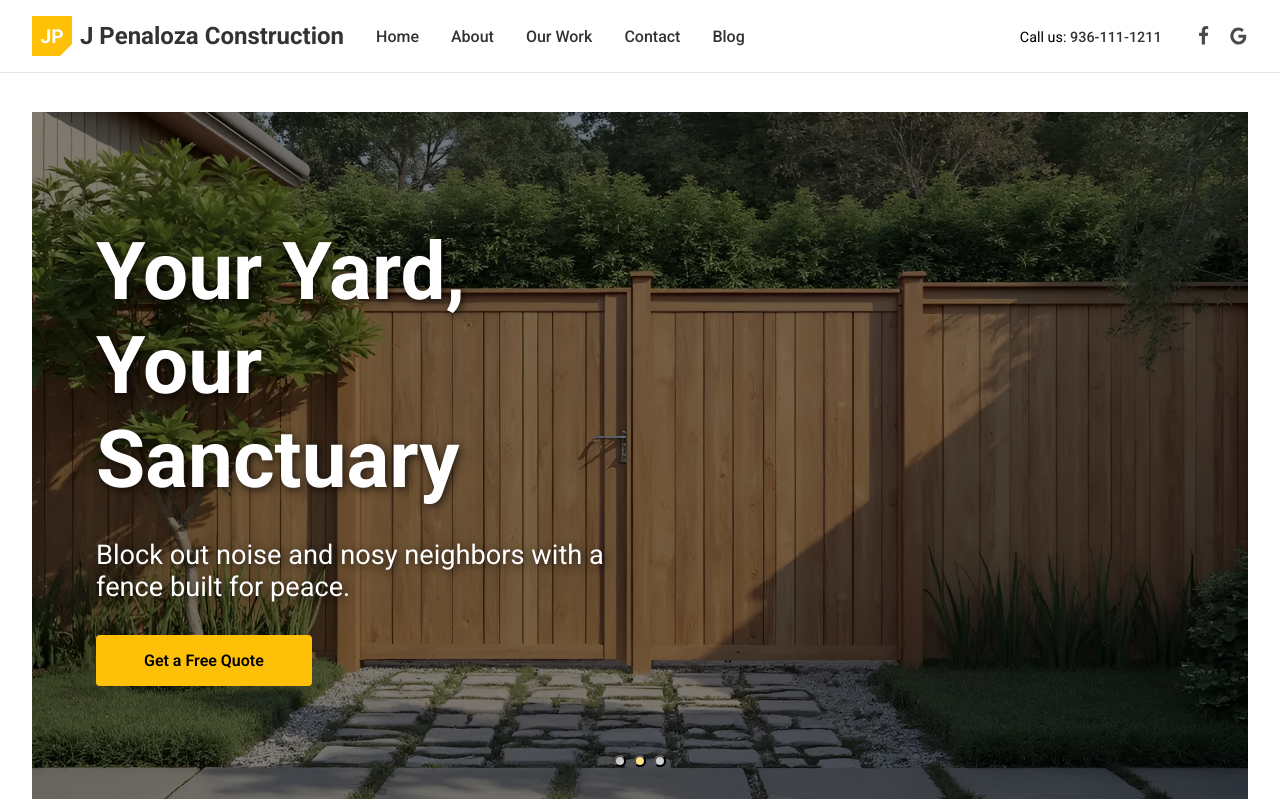
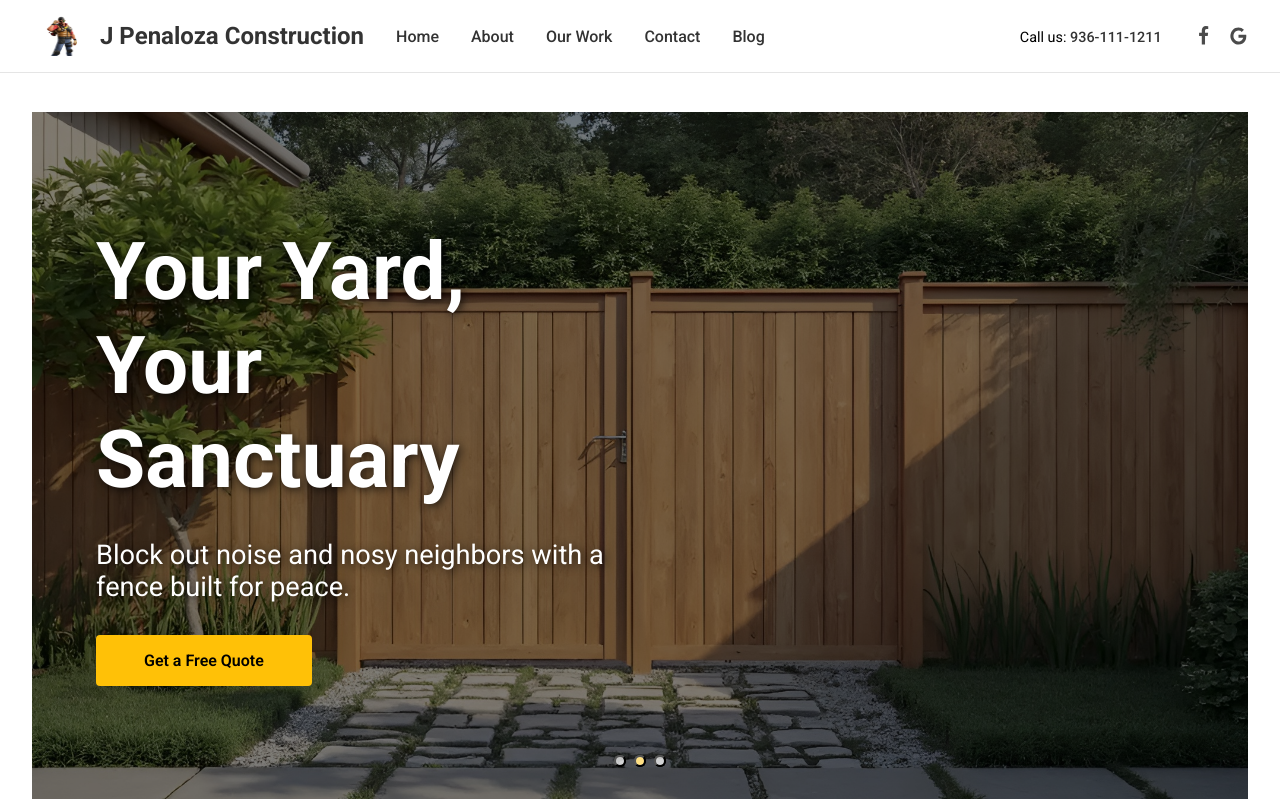
Before and after one commit to krovinskii/JPServices, an Astro site: page / in a window 1280 px wide. Shown: the top 801 px of the page. Built offline with nearby package versions, Linux system fonts and the light colour scheme; Astro itself is replaced by a stand-in of ours.

Commit message:
feat: logo change

```diff
--- a/src/components/Footer.astro
+++ b/src/components/Footer.astro
@@ -2,13 +2,14 @@
 import companyData from "../data/company.json";
 import facebookSVG from "../assets/facebook.svg";
 import googleSVG from "../assets/google.svg";
+import logo from "../assets/joseph-skin.webp";
 ---
 
 <section class="footer-container">
     <div class="footer-top-container">
         <div class="footer-top">
             <div class="footer-left">
-                <img src="" alt="company logo" />
+                <img src={logo.src} alt="company logo" class="footer-logo" />
                 <div class="footer-social-container">
                     <ul>
                         <li>
--- a/src/components/Header.astro
+++ b/src/components/Header.astro
@@ -3,6 +3,7 @@ import facebookSVG from "../assets/facebook.svg";
 import googleSVG from "../assets/google.svg";
 import links from "../data/links.json";
 import companyData from "../data/company.json";
+import logo from "../assets/joseph-skin.webp";
 import "../styles/styles.css";
 ---
 
@@ -10,7 +11,7 @@ import "../styles/styles.css";
 <script src="../js/hamburger.js"></script>
 <header class="jps-header">
     <div class="jps-logo">
-        <div class="jps-logo-icon">JP</div>
+        <img class="jps-logo-icon" src={logo.src} />
         <div class="jps-logo-text">
             <span class="jps-logo-name">{companyData.name}</span>
             <span class="jps-logo-tagline">{companyData.tagline}</span>
--- a/src/styles/styles.css
+++ b/src/styles/styles.css
@@ -55,16 +55,8 @@ body {
 }
 
 .jps-logo-icon {
-    background-color: #ffc107;
-    color: white;
-    width: 40px;
+    width: 60px;
     height: 40px;
-    display: flex;
-    align-items: center;
-    justify-content: center;
-    font-weight: bold;
-    font-size: 1.2rem;
-    clip-path: polygon(0 0, 100% 0, 100% 70%, 70% 100%, 0 100%);
 }
 
 .jps-logo-text {
@@ -1186,7 +1178,7 @@ body {
 }
 
 .footer-logo {
-    width: 9.375rem;
+    width: 6rem;
     margin-bottom: 2rem;
 }
 
```
Also changed, not shown: src/assets/joseph-skin.webp (added).
